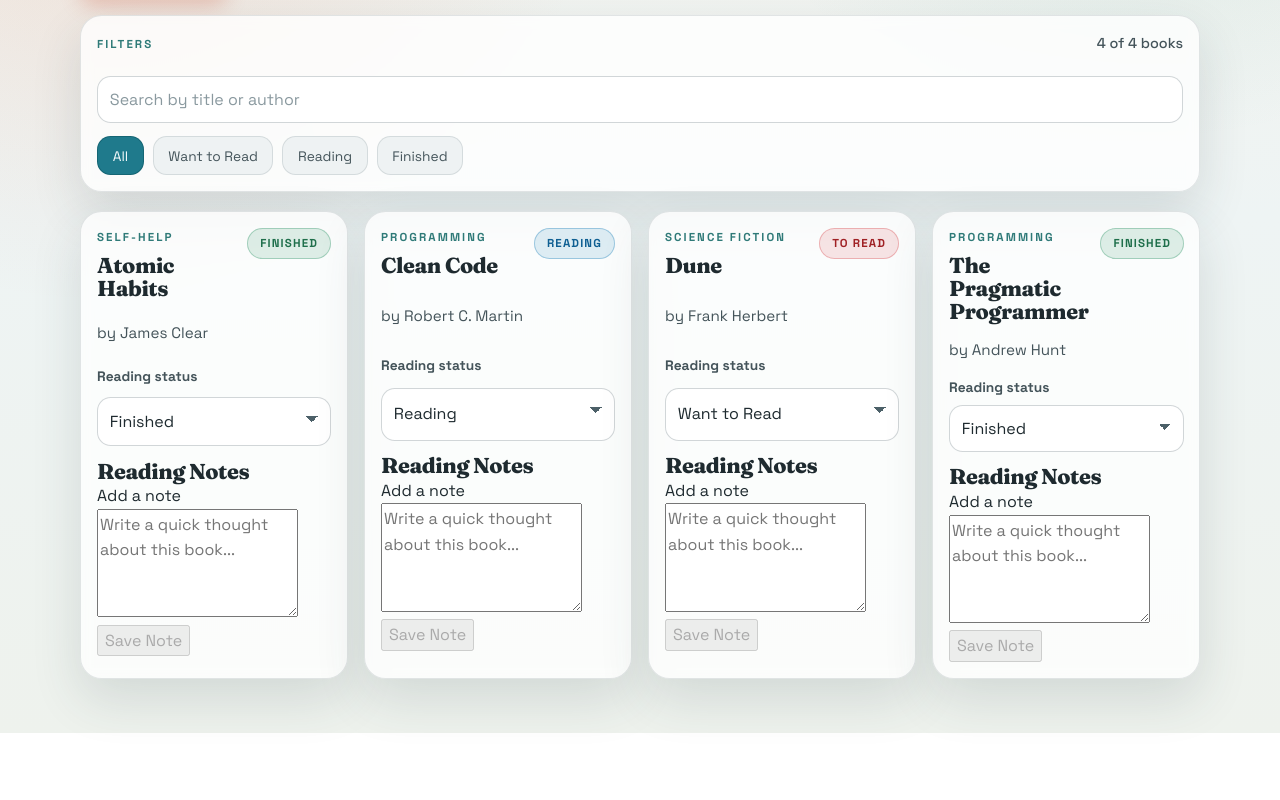
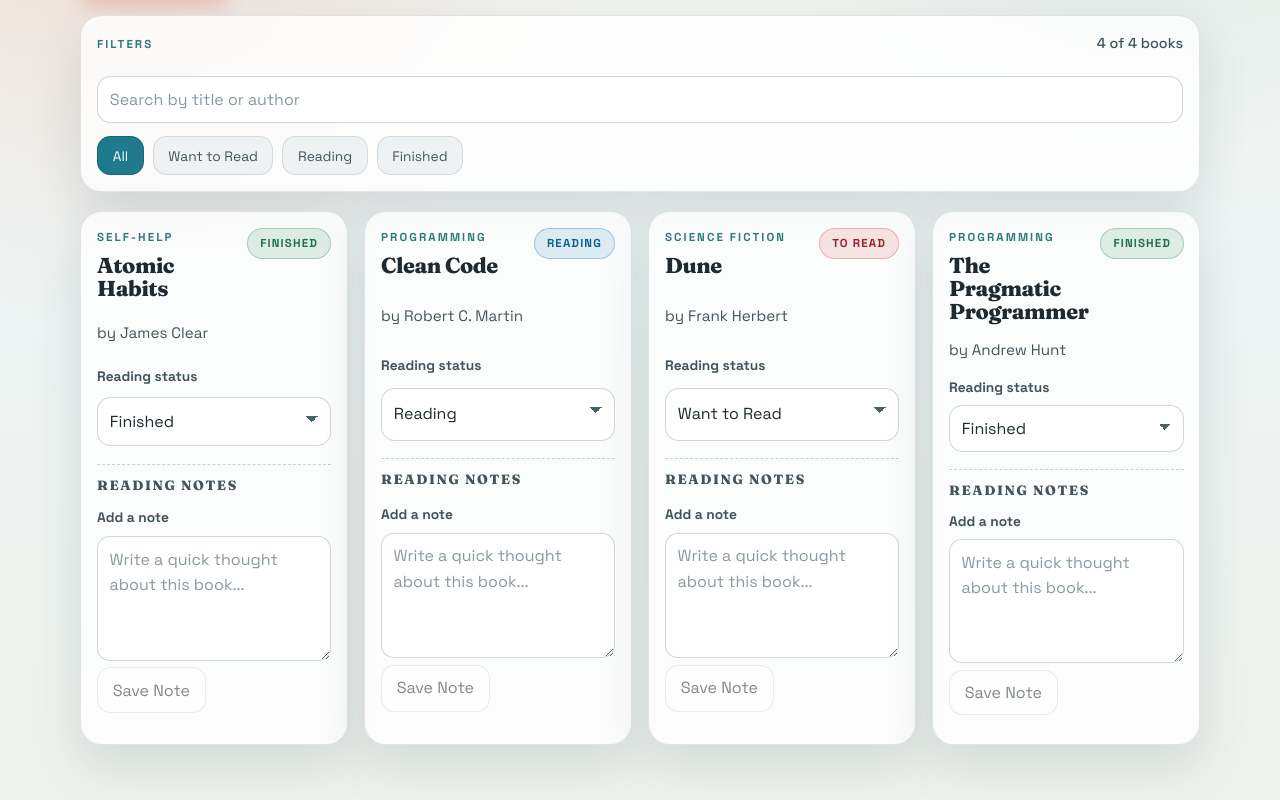
Before and after one commit to csci151-bookshelf-org/reading-list, a React (Vite) app: page / in a window 1280 px wide. Shown: the part 414-1214 px from the top of the page. Before the commit the page ends 1147 px from the top, so only its background shows below. Built offline with nearby package versions, Linux system fonts and the light colour scheme.

Commit message:
feat(ui): restyle reading notes components

```diff
--- a/src/features/notes/AddNoteForm.tsx
+++ b/src/features/notes/AddNoteForm.tsx
@@ -1,6 +1,7 @@
 import { useId, useState, type FormEvent } from 'react'
 
 interface AddNoteFormProps {
+	// eslint-disable-next-line no-unused-vars
 	onAddNote: (noteText: string) => void
 }
 
@@ -23,8 +24,8 @@ export default function AddNoteForm({ onAddNote }: AddNoteFormProps) {
 	}
 
 	return (
-		<form className="space-y-3" onSubmit={handleSubmit}>
-			<label htmlFor={noteFieldId} className="block text-sm font-medium text-slate-700">
+		<form className="note-form" onSubmit={handleSubmit}>
+			<label htmlFor={noteFieldId} className="note-label">
 				Add a note
 			</label>
 			<textarea
@@ -33,13 +34,13 @@ export default function AddNoteForm({ onAddNote }: AddNoteFormProps) {
 				onChange={(event) => setNoteText(event.target.value)}
 				rows={4}
 				placeholder="Write a quick thought about this book..."
-				className="w-full rounded-lg border border-slate-300 bg-white px-3 py-2 text-sm text-slate-900 shadow-sm outline-none transition placeholder:text-slate-400 focus:border-slate-400 focus:ring-2 focus:ring-slate-200"
+				className="note-textarea"
 			/>
-			<div>
+			<div className="note-actions">
 				<button
 					type="submit"
 					disabled={isSubmitDisabled}
-					className="inline-flex items-center rounded-lg bg-slate-900 px-4 py-2 text-sm font-medium text-white transition hover:bg-slate-700 disabled:cursor-not-allowed disabled:bg-slate-300"
+					className="ghost-button note-submit"
 				>
 					Save Note
 				</button>
--- a/src/features/notes/BookNotesSection.tsx
+++ b/src/features/notes/BookNotesSection.tsx
@@ -4,6 +4,7 @@ import NoteItem from './NoteItem'
 
 interface BookNotesSectionProps {
 	notes?: Note[]
+	// eslint-disable-next-line no-unused-vars
 	onAddNote: (noteText: string) => void
 }
 
@@ -11,14 +12,14 @@ export default function BookNotesSection({ notes, onAddNote }: BookNotesSectionP
 	const safeNotes = notes ?? []
 
 	return (
-		<section className="space-y-4">
-			<h3 className="text-sm font-semibold uppercase tracking-wide text-slate-600">
+		<section className="notes-section">
+			<h3 className="notes-title">
 				Reading Notes
 			</h3>
 
 			<AddNoteForm onAddNote={onAddNote} />
 
-			<div className="space-y-3">
+			<div className="notes-list">
 				{safeNotes.map((note) => (
 					<NoteItem key={note.id} note={note} />
 				))}
--- a/src/features/notes/NoteItem.tsx
+++ b/src/features/notes/NoteItem.tsx
@@ -16,9 +16,9 @@ function formatCreatedAt(createdAt: string | Date) {
 
 export default function NoteItem({ note }: NoteItemProps) {
 	return (
-		<article className="rounded-lg bg-slate-100 px-4 py-3 text-slate-800">
-			<p className="text-sm leading-6">{note.text}</p>
-			<p className="mt-2 text-xs text-slate-500">{formatCreatedAt(note.createdAt)}</p>
+		<article className="note-item">
+			<p className="note-text">{note.text}</p>
+			<p className="note-date">{formatCreatedAt(note.createdAt)}</p>
 		</article>
 	)
 }
```
